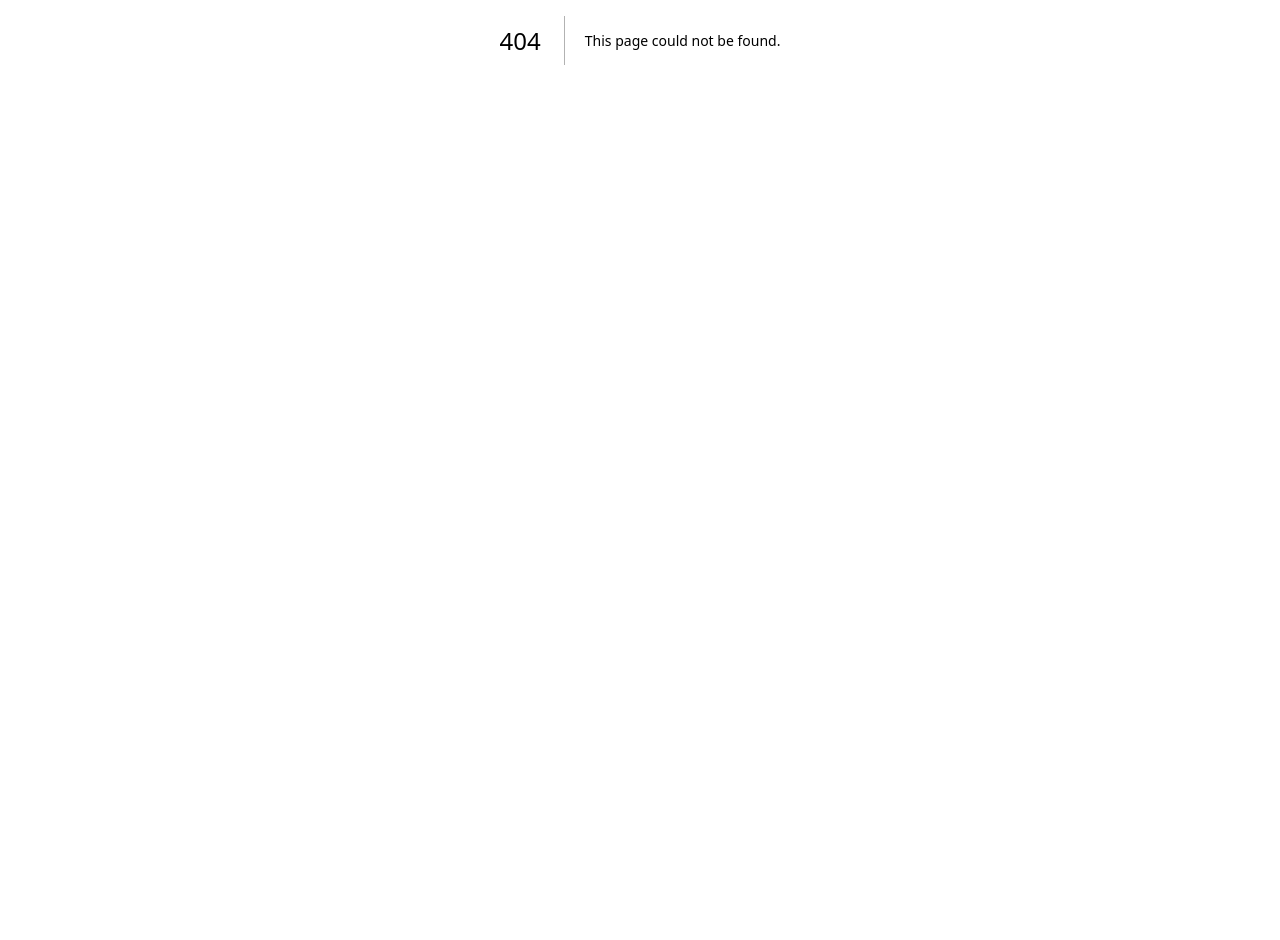
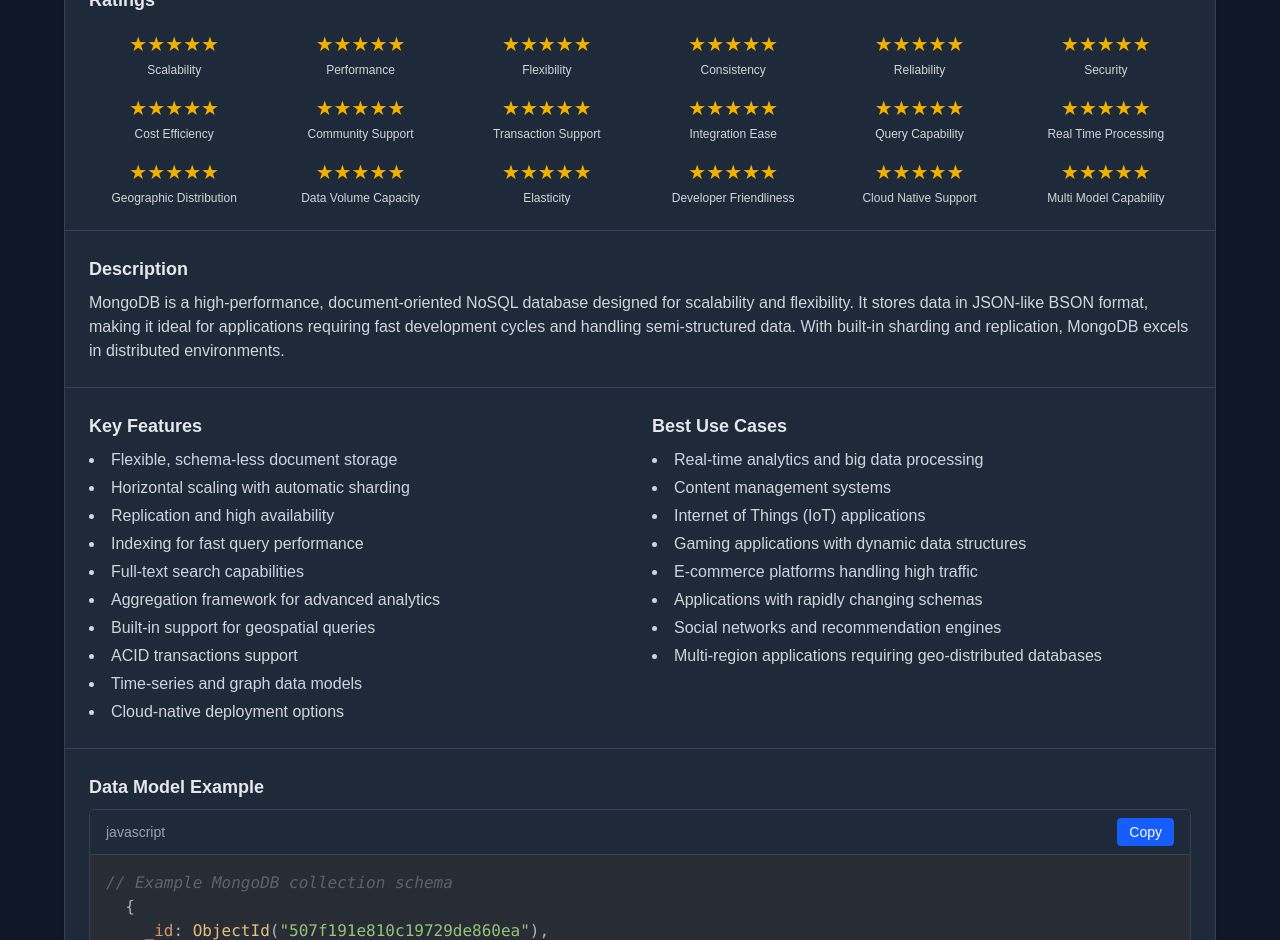
Before and after one commit to KovacevicAleksa/WhichDBToUse, a Next.js app in the folder website/: page /WhichDBToUse/mongodb in a window 1280 px wide. Before the commit this address had no page. Shown: the part 360-1300 px from the top of the page. Before the commit the page ends 800 px from the top, so only its background shows below. Built offline with nearby package versions, Linux system fonts and the light colour scheme.

Commit message:
feat: added new fild in DataBaseInfoType for style language, added mongodb and dynamic name in sample data visualization

```diff
--- a/website/src/app/components/DBMainComponent.tsx
+++ b/website/src/app/components/DBMainComponent.tsx
@@ -98,13 +98,13 @@
         {/* Data Model Example */}
         <div className="p-6 border-b border-gray-700">
           <h3 className="font-semibold mb-2 text-lg text-gray-200">Data Model Example</h3>
-          <CodeBlock code={databaseInfo.modelExample} language="sql" />
+          <CodeBlock code={databaseInfo.modelExample} language={databaseInfo.languageDataModelExample} />
         </div>
 
         {/* Query Example */}
         <div className="p-6 border-b border-gray-700">
           <h3 className="font-semibold mb-2 text-lg text-gray-200">Query Examples</h3>
-          <CodeBlock code={databaseInfo.queryExample} language="sql" />
+          <CodeBlock code={databaseInfo.queryExample} language={databaseInfo.languageQueryExamples} />
         </div>
 
         {/* Visual Data Example */}
@@ -123,10 +123,10 @@
               <tbody>
                 {databaseInfo.sampleData.map((row, index) => (
                   <tr key={index} className={index % 2 === 0 ? "bg-gray-800" : "bg-gray-900"}>
-                    <td className="p-2 border border-gray-600 text-gray-300">{row.id}</td>
-                    <td className="p-2 border border-gray-600 text-gray-300">{row.username}</td>
-                    <td className="p-2 border border-gray-600 text-gray-300">{row.email}</td>
-                    <td className="p-2 border border-gray-600 text-gray-300">{row.created_at}</td>
+                    <td className="p-2 border border-gray-600 text-gray-300">{row[keys[0]]}</td>
+                    <td className="p-2 border border-gray-600 text-gray-300">{row[keys[1]]}</td>
+                    <td className="p-2 border border-gray-600 text-gray-300">{row[keys[2]]}</td>
+                    <td className="p-2 border border-gray-600 text-gray-300">{row[keys[3]]}</td>
                   </tr>
                 ))}
               </tbody>
--- /dev/null
+++ b/website/src/app/data/MongoDBData.ts
@@ -0,0 +1,90 @@
+"use client";
+
+import { DatabaseInfoType } from "../types/DatabaseInfoType";
+
+export const MongoDBData: DatabaseInfoType = {
+  name: "MongoDB",
+  logo: "https://img.icons8.com/?size=100&id=74402&format=png&color=000000",
+  officialDocs: "https://www.mongodb.com/docs/",
+  ratings: {
+    scalability: 5,
+    performance: 5,
+    flexibility: 5,
+    consistency: 5,
+    reliability: 5,
+    security: 5,
+    costEfficiency: 5,
+    communitySupport: 5,
+    transactionSupport: 5,
+    integrationEase: 5,
+    queryCapability: 5,
+    realTimeProcessing: 5,
+    geographicDistribution: 5,
+    dataVolumeCapacity: 5,
+    elasticity: 5,
+    developerFriendliness: 5,
+    cloudNativeSupport: 5,
+    multiModelCapability: 5
+  },
+  DBtype: "NoSQL Document-Oriented Database",
+  maintext: "The most popular NoSQL database for modern applications",
+  description:
+    "MongoDB is a high-performance, document-oriented NoSQL database designed for scalability and flexibility. It stores data in JSON-like BSON format, making it ideal for applications requiring fast development cycles and handling semi-structured data. With built-in sharding and replication, MongoDB excels in distributed environments.",
+  useCases: [
+    "Real-time analytics and big data processing",
+    "Content management systems",
+    "Internet of Things (IoT) applications",
+    "Gaming applications with dynamic data structures",
+    "E-commerce platforms handling high traffic",
+    "Applications with rapidly changing schemas",
+    "Social networks and recommendation engines",
+    "Multi-region applications requiring geo-distributed databases"
+  ],
+  features: [
+    "Flexible, schema-less document storage",
+    "Horizontal scaling with automatic sharding",
+    "Replication and high availability",
+    "Indexing for fast query performance",
+    "Full-text search capabilities",
+    "Aggregation framework for advanced analytics",
+    "Built-in support for geospatial queries",
+    "ACID transactions support",
+    "Time-series and graph data models",
+    "Cloud-native deployment options"
+  ],
+  modelExample: `// Example MongoDB collection schema
+  {
+    _id: ObjectId("507f191e810c19729de860ea"),
+    username: "john_doe",
+    email: "john@example.com",
+    created_at: ISODate("2025-02-15T09:30:00Z"),
+    orders: [
+      {
+        order_id: ObjectId("60a7c8b5f5a2c2d9c3e7b1a4"),
+        total_amount: 99.99,
+        status: "completed",
+        order_items: [
+          { product: "Laptop", price: 799.99 },
+          { product: "Mouse", price: 19.99 }
+        ]
+      }
+    ]
+  }`,
+  queryExample: `// Find users with a specific email
+  db.users.find({ email: "john@example.com" });
+
+  // Aggregate orders to find total revenue per user
+  db.orders.aggregate([
+    { $group: { _id: "$user_id", total_spent: { $sum: "$total_amount" } } }
+  ]);
+
+  // Find orders containing an item with a specific name
+  db.orders.find({ "order_items.product": "Laptop" });`,
+  sampleData: [
+    { _id: "507f191e810c19729de860ea", username: "john_doe", email: "john@example.com", created_at: "2025-02-15T09:30:00Z" },
+    { _id: "507f191e810c19729de860eb", username: "jane_smith", email: "jane@example.com", created_at: "2025-02-18T14:25:00Z" },
+    { _id: "507f191e810c19729de860ec", username: "bob_johnson", email: "bob@example.com", created_at: "2025-02-25T11:15:00Z" }
+  ],
+  languageDataModelExample: "javascript",
+  languageQueryExamples: "javascript"
+};
--- a/website/src/app/data/PostgreSQLData.ts
+++ b/website/src/app/data/PostgreSQLData.ts
@@ -7,24 +7,24 @@
   logo: "https://img.icons8.com/?size=100&id=38561&format=png&color=000000",
   officialDocs: "https://www.postgresql.org/docs/",
   ratings: {
-    scalability: 3.5,            // PostgreSQL scales well, but not as easily as NoSQL solutions
-    performance: 4.5,            // High performance, especially with indexing and query optimization
-    flexibility: 4,              // Supports relational data well, but not as flexible as document stores
-    consistency: 5,              // Full ACID compliance ensures strong consistency
-    reliability: 5,              // Extremely reliable with replication and failover options
-    security: 4.5,              // Strong security features, role-based access, SSL, and encryption
-    costEfficiency: 4,          // Open-source and free, but operational costs can vary
-    communitySupport: 4.5,      // Large and active community, plus commercial support available
-    transactionSupport: 5,      // Excellent transaction support with ACID compliance
-    integrationEase: 4,         // Integrates well with many tools, but requires setup
-    queryCapability: 5,         // Advanced SQL, JSONB support, indexing, and analytics
-    realTimeProcessing: 3.5,    // Can handle real-time workloads but not as optimized as specialized solutions
-    geographicDistribution: 3.5, // Supports replication and multi-region but requires manual setup
-    dataVolumeCapacity: 4.5,    // Handles large datasets effectively, but requires tuning
-    elasticity: 3,              // Vertical scaling is easy, but horizontal scaling is more complex
-    developerFriendliness: 4,   // Great documentation, but can have a steep learning curve
-    cloudNativeSupport: 3,      // PostgreSQL has cloud options, but requires additional setup for full cloud-native features
-    multiModelCapability: 2     // Primarily a relational database, but has some document and key-value support
+    scalability: 5,
+    performance: 5,
+    flexibility: 5,
+    consistency: 5,
+    reliability: 5,
+    security: 5,
+    costEfficiency: 5,
+    communitySupport: 5,
+    transactionSupport: 5,
+    integrationEase: 5,
+    queryCapability: 5,
+    realTimeProcessing: 5,
+    geographicDistribution: 5,
+    dataVolumeCapacity: 5,
+    elasticity: 5,
+    developerFriendliness: 5,
+    cloudNativeSupport: 5,
+    multiModelCapability: 5
   },
   DBtype: "Object-Relational Database Management System",
   maintext: "The world's most advanced open source relational database",
@@ -107,5 +107,7 @@
     { id: 1, username: "john_doe", email: "john@example.com", created_at: "2025-02-15 09:30:00" },
     { id: 2, username: "jane_smith", email: "jane@example.com", created_at: "2025-02-18 14:25:00" },
     { id: 3, username: "bob_johnson", email: "bob@example.com", created_at: "2025-02-25 11:15:00" }
-  ]
+  ],
+  languageDataModelExample:"sql",
+  languageQueryExamples:"sql"
 };
--- /dev/null
+++ b/website/src/app/mongodb/page.tsx
@@ -0,0 +1,9 @@
+"use client";
+
+import { DBMainComponent } from "../components/DBMainComponent";
+import {MongoDBData} from "../data/MongoDBData";
+
+
+export default function PostgreSQL() {
+  return <DBMainComponent databaseInfo={MongoDBData} />;
+}
--- a/website/src/app/types/DatabaseInfoType.ts
+++ b/website/src/app/types/DatabaseInfoType.ts
@@ -29,10 +29,9 @@
     features: string[];
     modelExample: string;
     queryExample: string;
-    sampleData: {
-      id: number;
-      username: string;
-      email: string;
-      created_at: string;
-    }[];
+    sampleData: Array<{
+      [key: string]: any;
+    }>;
+    languageDataModelExample: string;
+    languageQueryExamples: string;
   }
```
